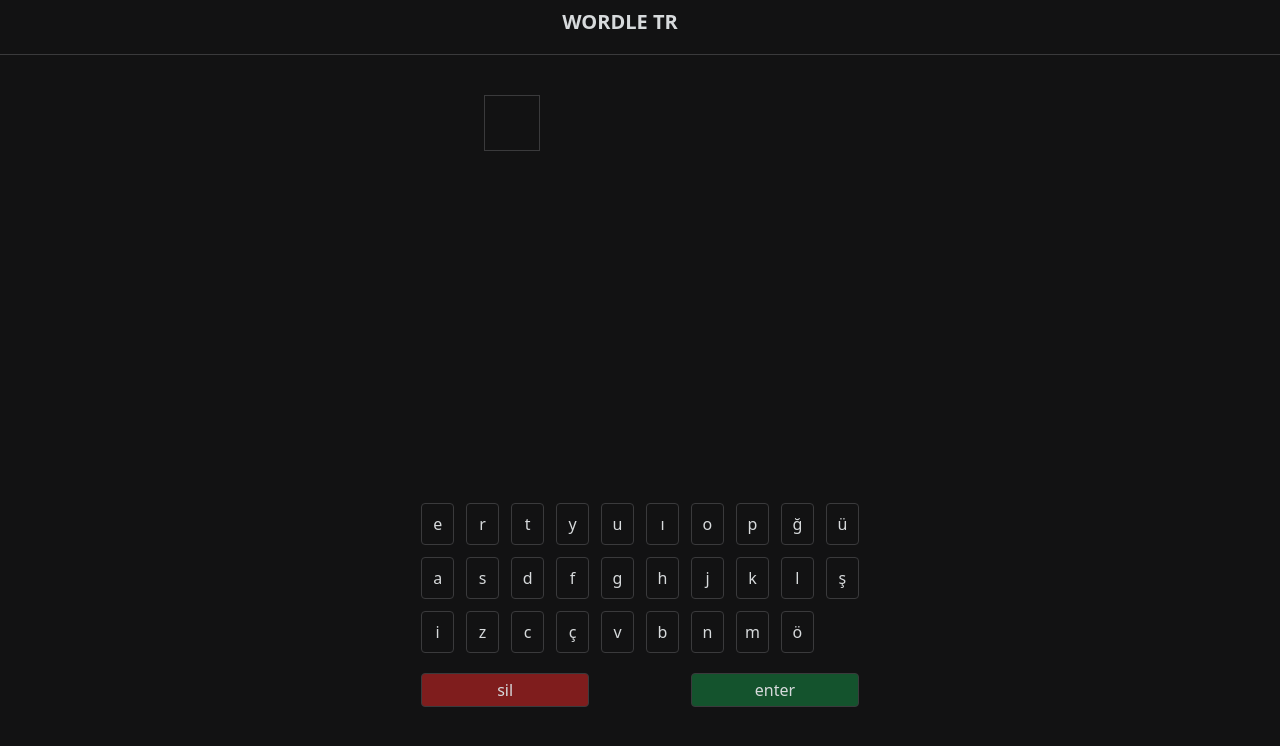
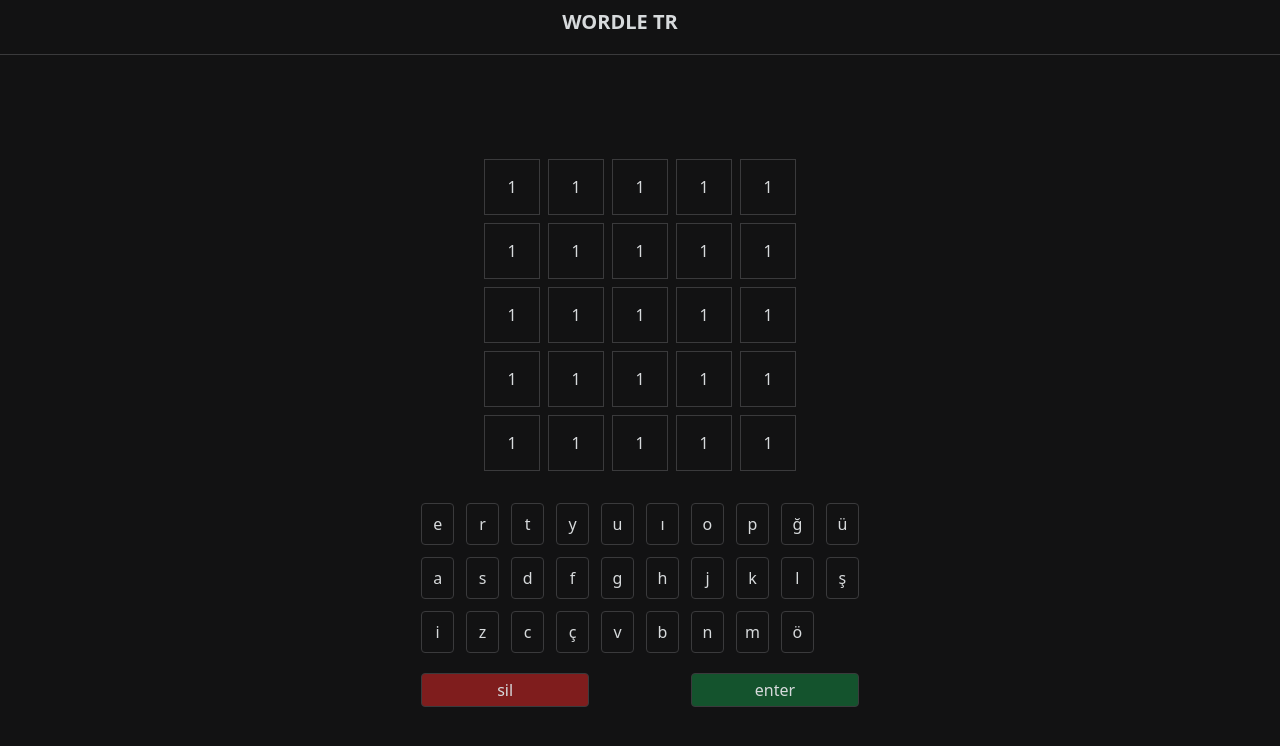
Before and after one commit to ramazanfb61/wordle_clone, a Vue app: page / in a window 1280 px wide. Shown: the top 746 px of the page. Built offline with nearby package versions, Linux system fonts and the light colour scheme; some icons are missing.

Commit message:
continue

```diff
--- a/src/App.vue
+++ b/src/App.vue
@@ -15,8 +15,8 @@ const tryCounter = ref(0)
 
 <template>
   <Header></Header>
-  <Board    :word="word" :words="words" />
-  <Keyboard :word="word" :words="words" />
+  <Board    :word="word" :words="words" :tryCounter="tryCounter" />
+  <Keyboard :word="word" :words="words" :tryCounter="tryCounter" />
 </template>
 
 <style scoped>
--- a/src/components/Board.vue
+++ b/src/components/Board.vue
@@ -1,7 +1,48 @@
 <template>
   <main class="flex justify-center mt-5 sm:mt-10">
-    <div class="grid grid-rows-6 grid-cols-5 gap-x-2 gap-y-2 ">
-      <h2 class="boardItem"></h2>
+    <div class="grid grid-rows-6 gap-y-2 ">
+      <h1 class="grid grid-cols-5 gap-x-2">
+        <template v-if="props.tryCounter === 1" class="boardItem">
+          <div v-for="a in 5">
+            {{ props.word[a] }}
+          </div>
+        </template>
+      </h1>
+      <h1 class="grid grid-cols-5 gap-x-2">
+        <div class="boardItem">1</div>
+        <div class="boardItem">1</div>
+        <div class="boardItem">1</div>
+        <div class="boardItem">1</div>
+        <div class="boardItem">1</div>
+      </h1>
+      <h1 class="grid grid-cols-5 gap-x-2">
+        <div class="boardItem">1</div>
+        <div class="boardItem">1</div>
+        <div class="boardItem">1</div>
+        <div class="boardItem">1</div>
+        <div class="boardItem">1</div>
+      </h1>
+      <h1 class="grid grid-cols-5 gap-x-2">
+        <div class="boardItem">1</div>
+        <div class="boardItem">1</div>
+        <div class="boardItem">1</div>
+        <div class="boardItem">1</div>
+        <div class="boardItem">1</div>
+      </h1>
+      <h1 class="grid grid-cols-5 gap-x-2">
+        <div class="boardItem">1</div>
+        <div class="boardItem">1</div>
+        <div class="boardItem">1</div>
+        <div class="boardItem">1</div>
+        <div class="boardItem">1</div>
+      </h1>
+      <h1 class="grid grid-cols-5 gap-x-2">
+        <div class="boardItem">1</div>
+        <div class="boardItem">1</div>
+        <div class="boardItem">1</div>
+        <div class="boardItem">1</div>
+        <div class="boardItem">1</div>
+      </h1>
     </div>
   </main>
 </template>
--- a/src/components/Keyboard.vue
+++ b/src/components/Keyboard.vue
@@ -27,6 +27,7 @@ function enterWord(){
   if(props.word.length === 5){
     props.words.push(props.word)
     props.word = [];
+    props.tryCounter++
     console.log("burası",props.words);
     console.log("burası word",props.word);
 
```
Also changed, not shown: src/components/Game.vue (added).
